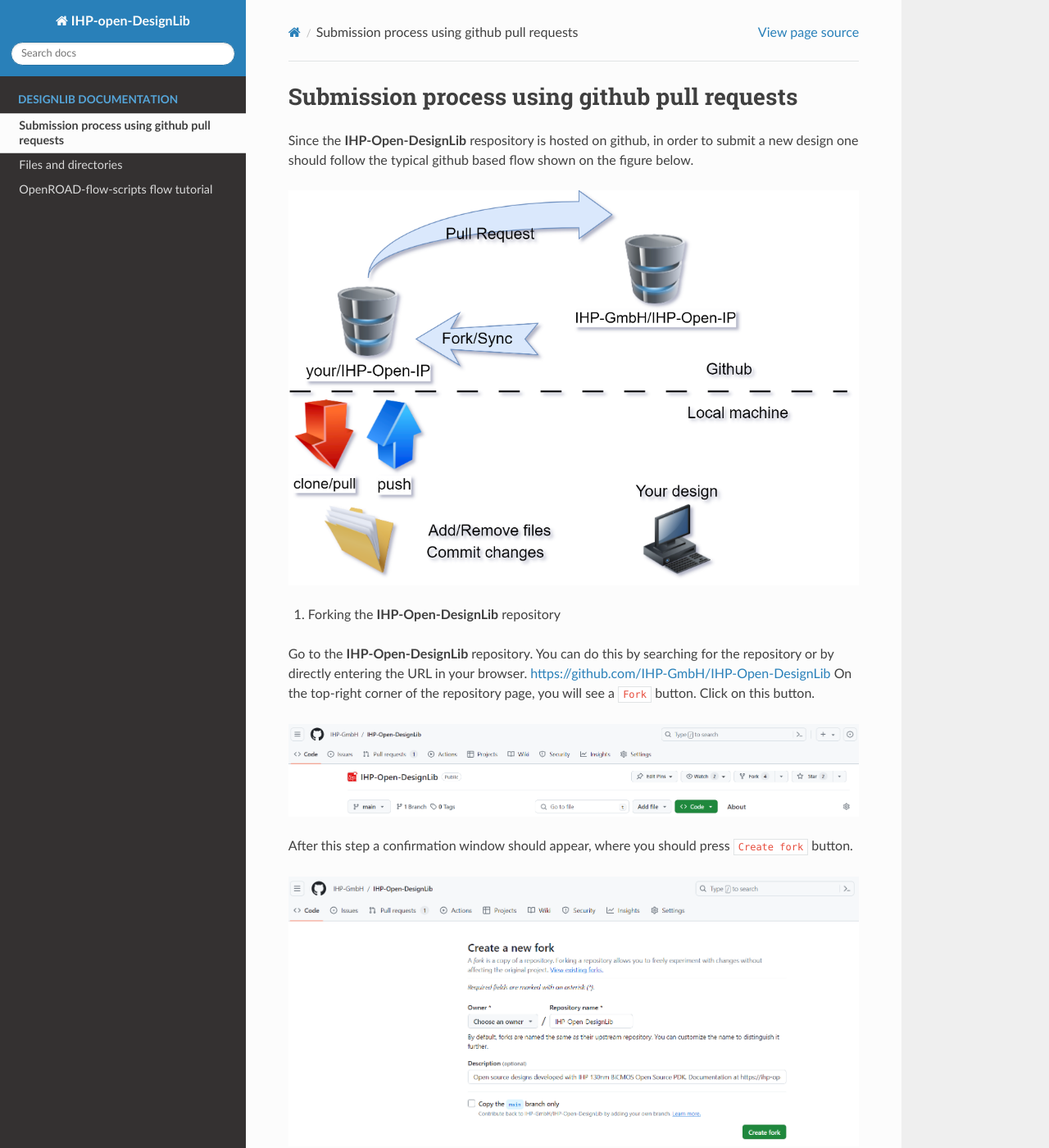
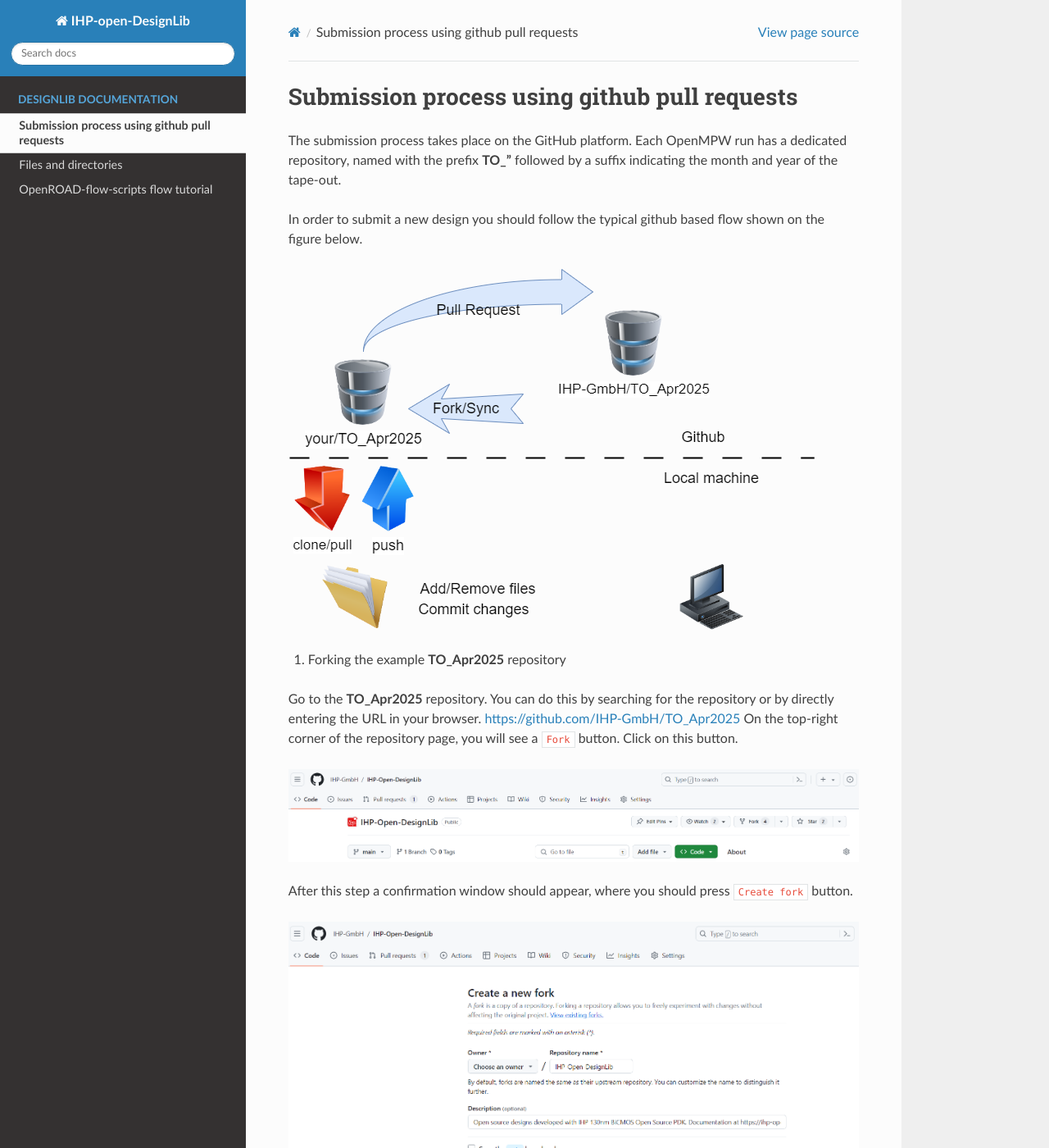
Before and after one commit to IHP-GmbH/IHP-Open-DesignLib, a Sphinx documentation site: the page built from docs/source/submission.rst, in a window 1280 px wide and 1400 px high. Shown: the whole window at 82% size. Built offline with Sphinx 7.4.7 and the Read the Docs theme 3.1.0, drawn with Linux system fonts in a browser that asks for light colours; some of the changed text lies outside the part shown.

Commit message:
giflow.png changed
Signed-off-by: KrzysztofHerman <herman@ihp-microelectronics.com>

```diff
--- a/docs/source/submission.rst
+++ b/docs/source/submission.rst
@@ -1,15 +1,18 @@
 Submission process using github pull requests
 =============================================
 
-Since the **IHP-Open-DesignLib** respository is hosted on github, in order to submit a new design one should follow the typical
-github based flow shown on the figure below.
+The submission process takes place on the GitHub platform. Each OpenMPW run has a dedicated repository, named with the prefix **TO_"**
+followed by a suffix indicating the month and year of the tape-out.
+
+
+In order to submit a new design you should follow the typical github based flow shown on the figure below.
 
 .. image:: fig/gitflow.png
 
-1. Forking the **IHP-Open-DesignLib** repository
+1. Forking the example **TO_Apr2025** repository
 
-Go to the **IHP-Open-DesignLib** repository. You can do this by searching for the repository or by directly entering the URL in your browser.
-https://github.com/IHP-GmbH/IHP-Open-DesignLib
+Go to the **TO_Apr2025** repository. You can do this by searching for the repository or by directly entering the URL in your browser.
+https://github.com/IHP-GmbH/TO_Apr2025
 On the top-right corner of the repository page, you will see a ``Fork`` button. Click on this button.
 
 .. image:: fig/fork.png
@@ -19,7 +22,7 @@
 .. image:: fig/fork2.png
 
 
-2. Clone the forked Repository:
+2. Clone the forked repository:
 
 Now that you have your own copy of the repository, you might want to work on it locally, on your own PC. To do this, click on the green ``Code`` button and copy the HTTPS or SSH URL.
 Then in your terminal line write
@@ -29,11 +32,13 @@
 
 .. code-block:: console
 
-  git clone https://github.com/IHP-GmbH/IHP-Open-DesignLib.git
+  git clone https://github.com/IHP-GmbH/TO_Apr2025.git
 
-The repository will be downloaded to the ``IHP-Open-DesignLib`` directory where you can step in using ``cd IHP-Open-DesignLib``.
+The repository will be downloaded to the ``TO_Apr2025`` directory where you can step in using ``cd TO_Apr2025``.
 
-To see which files have been modified, added, or deleted, run:
+Now you are ready to do your own development following the instructions provided in the README file.
+
+Any time you want to see which files have been modified, added, or deleted, run:
 
 
 .. code-block:: console
```
Also changed, not shown: docs/source/fig/gitflow.png, 1 other file.
